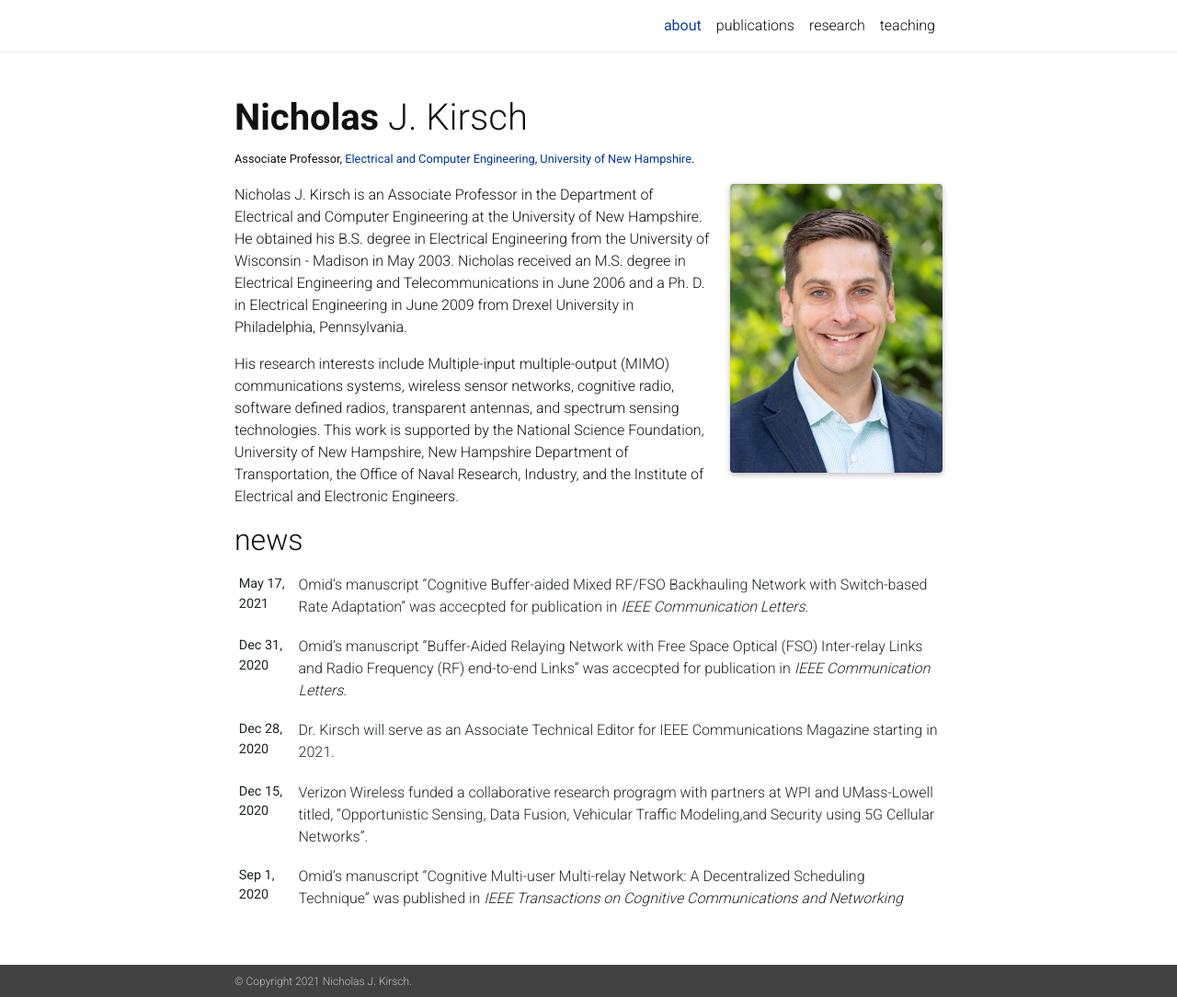
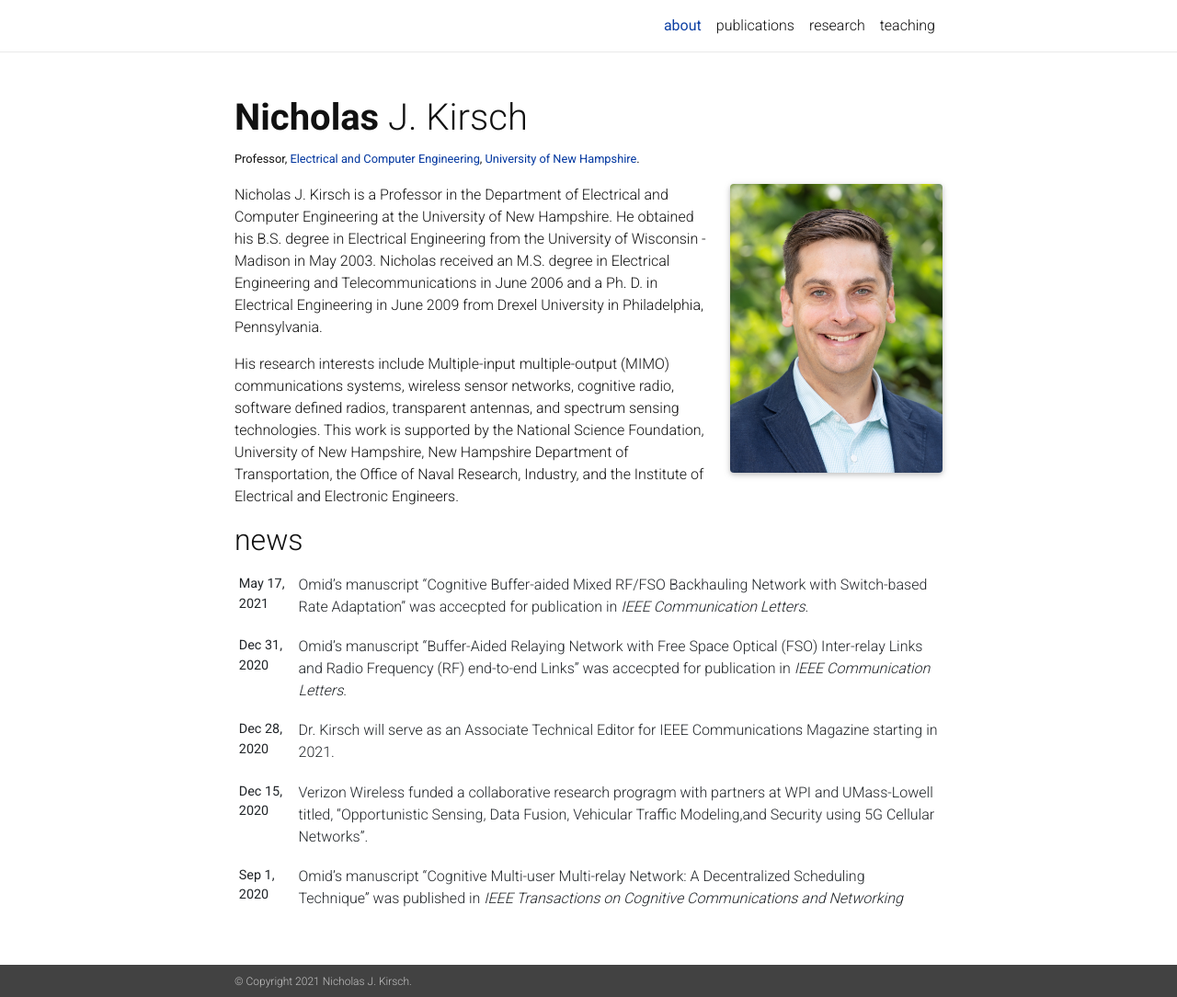
Before and after one commit to nicholasjkirsch/nicholasjkirsch.github.io, a Jekyll site: the page built from _pages/about.md, in a window 1280 px wide and 1084 px high. Shown: the whole window at 92% size. Built offline with Jekyll 4.4.1, drawn with Linux system fonts in a browser that asks for light colours; nearby versions of some CDN libraries; a style sheet for code colours, icons or effects is not loaded.

Commit message:
Update about.md

```diff
--- a/_pages/about.md
+++ b/_pages/about.md
@@ -2,7 +2,7 @@
 layout: about
 title: about
 permalink: /
-description: Associate Professor, <a href="">Electrical and Computer Engineering</a>, <a href="">University of New Hampshire</a>.
+description: Professor, <a href="">Electrical and Computer Engineering</a>, <a href="">University of New Hampshire</a>.
 
 profile:
   align: right
@@ -15,6 +15,6 @@ social: false  # includes social icons at the bottom of the page
 ---
 
 
-Nicholas J. Kirsch is an Associate Professor in the Department of Electrical and Computer Engineering at the University of New Hampshire. He obtained his B.S. degree in Electrical Engineering from the University of Wisconsin - Madison in May 2003. Nicholas received an M.S. degree in Electrical Engineering and Telecommunications in June 2006 and a Ph. D. in Electrical Engineering in June 2009 from Drexel University in Philadelphia, Pennsylvania.
+Nicholas J. Kirsch is a Professor in the Department of Electrical and Computer Engineering at the University of New Hampshire. He obtained his B.S. degree in Electrical Engineering from the University of Wisconsin - Madison in May 2003. Nicholas received an M.S. degree in Electrical Engineering and Telecommunications in June 2006 and a Ph. D. in Electrical Engineering in June 2009 from Drexel University in Philadelphia, Pennsylvania.
 
 His research interests include Multiple-input multiple-output (MIMO) communications systems, wireless sensor networks, cognitive radio, software defined radios, transparent antennas, and spectrum sensing technologies. This work is supported by the National Science Foundation, University of New Hampshire, New Hampshire Department of Transportation, the Office of Naval Research, Industry, and the Institute of Electrical and Electronic Engineers.
```
